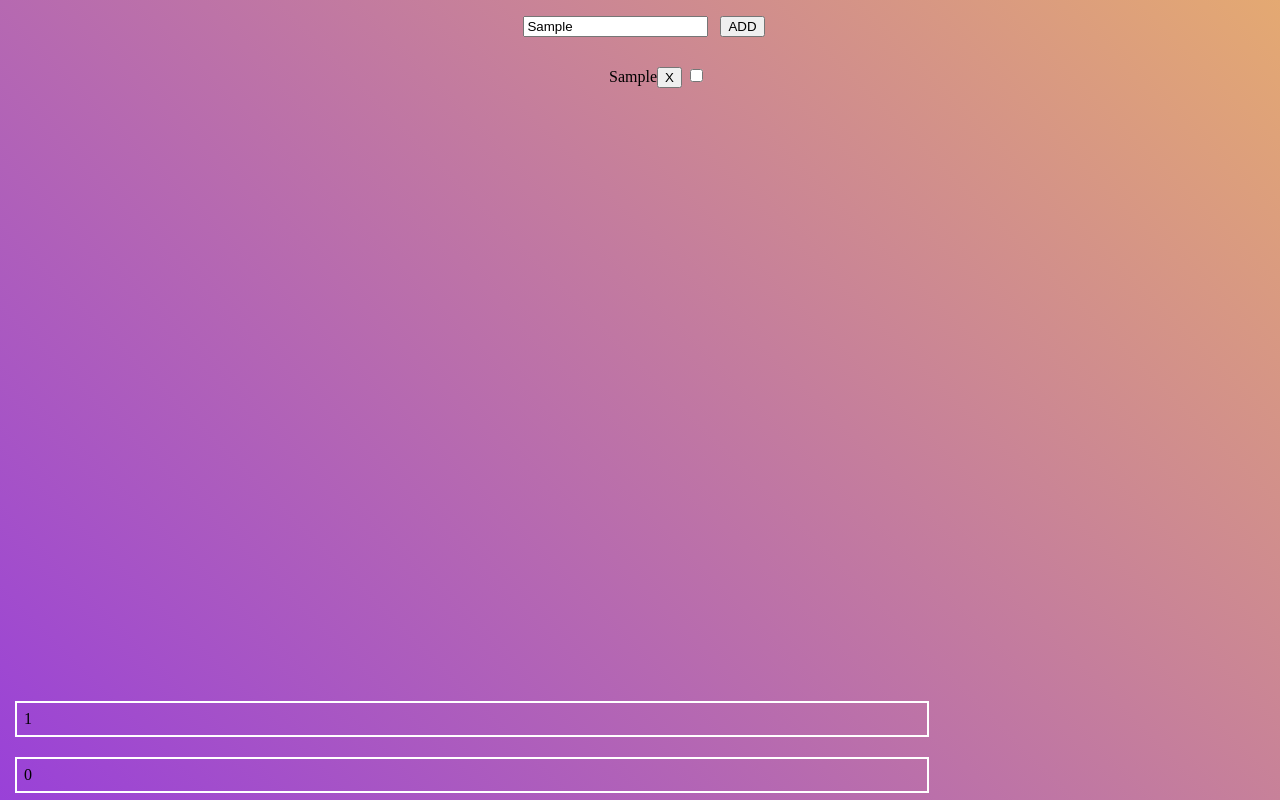
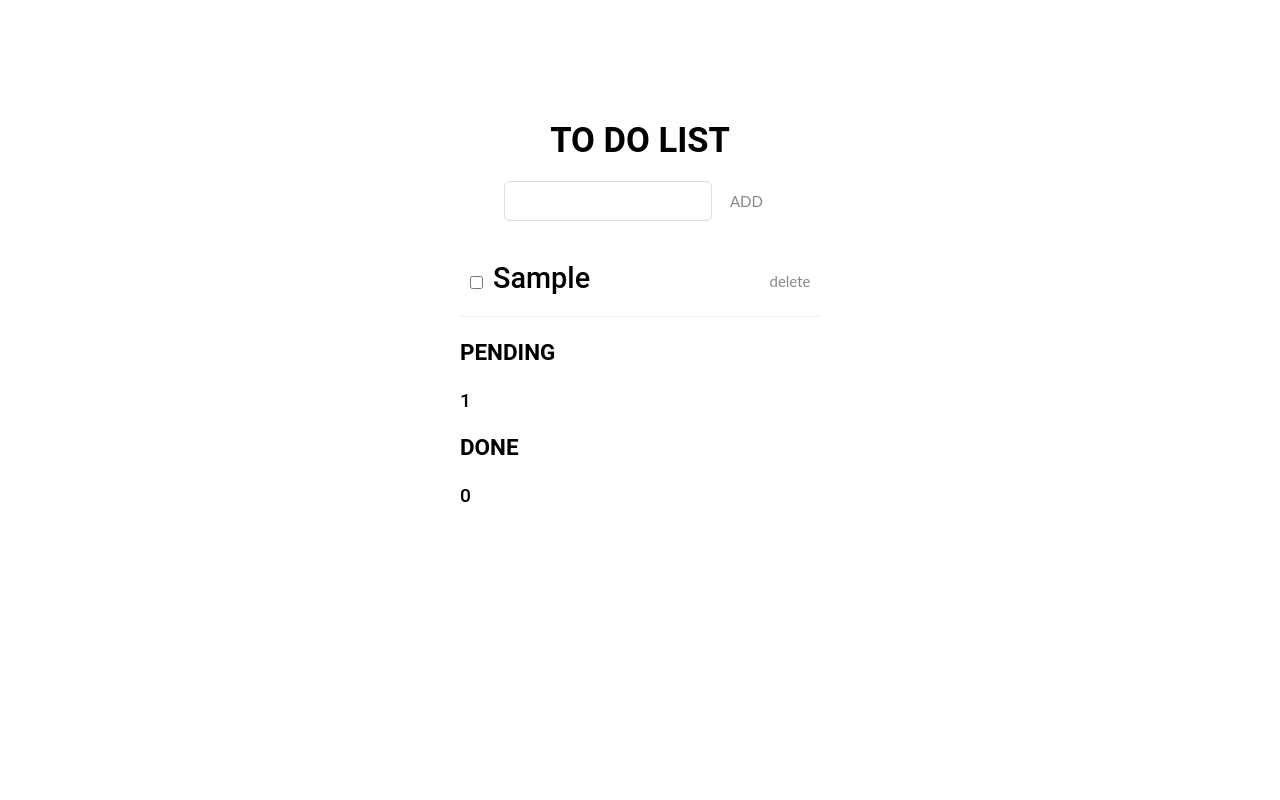
Before and after one commit to choi8686/todolist, a plain HTML site: page index.html in a window 1280 px wide. Both pictures are taken after typing "Sample" into the empty fields and a click on the button "ADD". Drawn offline with Linux system fonts and the light colour scheme.

Commit message:
todolist complete without localsave but its ok

```diff
--- a/index.html
+++ b/index.html
@@ -6,17 +6,20 @@
     <title>To do List</title>
   </head>
   <body>
-
+    <div class="container">
+    <h1>TO DO LIST</h1>
     <div id="todo">
     <input id="inputText" type="text">
     <button id="addBtn">ADD</button>
+  </div>
+    <div class="items">
     <ul id="todolist">
 
     </ul>
-    </div>
+
 
     <div id="pending">
-
+<h3>PENDING</h3>
     <span class="pend" id="pending_list">
       0
       </span>
@@ -25,12 +28,13 @@
     </div>
 
     <div id="done">
-
+  <h3>DONE</h3>
       <span id="done_list">
          0
         </span>
     </div>
-
+  </div>
+</div>
 
 
     <script src="todo.js"></script>
--- a/style.css
+++ b/style.css
@@ -1,44 +1,121 @@
-li{
-  list-style: none;
-}
 
-input{
-  margin: 8px; 0;
-  box-sizing: border-box;
+html {
+  min-height: 100%;
 }
 
 body{
-  background: linear-gradient(-135deg, #E4A972, #9941D8) fixed;
+  margin: 20px;
+ font: 500 1.2em/1.2 'Roboto', sans-serif;
+
+}
+
+
+
+.container{
+  display: block;
+   width: 400px;
+   margin: 100px auto 0;
+}
+
+#todo{
+  margin: auto;
   text-align: center;
 }
+ul {
+  margin: 0;
+  padding: 0;
 
-#touch{
-  padding: left;
 }
 
-#pending{
-  position: absolute;
-  text-align: left;
-  border: 2px solid white;
-  padding: 7px;
-  margin: 7px;
 
-  bottom: 7%;
-  width: 70%;
+  li * {
+  float: left;
 }
 
-#done{
 
-  position: absolute;
-  text-align: left;
-  border: 2px solid white;
-  padding: 7px;
-  margin: 7px;
-
-  bottom: 0;
-  width: 70%;
+input, button {
+  outline: none;
 }
 
-#done_list{
-  text-align: right;
+button{
+  outline: none;
+  background: none;
+  border: 0px;
+  color: #888;
+  font-size: 15px;
+  width: 60px;
+  margin: 10px 0 0;
+  font-family: Lato, sans-serif;
+  cursor: pointer;
+
 }
+button:hover {
+  color: #333;
+}
+
+#inputText{
+  margin: 0;
+  font-size: 18px;
+  line-height: 18px;
+  height: 18px;
+  padding: 10px;
+  border: 1px solid #ddd;
+  background: #fff;
+  border-radius: 6px;
+  font-family: Lato, sans-serif;
+    font-size: 15px;
+  color: #888;
+  text-align: left;
+  outline: none;
+}
+
+
+.delete{
+  background: none;
+  border: 0px;
+  color: #888;
+  font-size: 15px;
+  width: 60px;
+  margin: 10px 0 0;
+  font-family: Lato, sans-serif;
+  cursor: pointer;
+  float: right;
+}
+h1 {
+  margin: 0;
+   padding: 20px;
+   background-color: rgba(255, 255, 255, .4);
+   font-size: 1.8em;
+   text-align: center;
+}
+
+
+li {
+  margin: 0 auto;
+  overflow: hidden;
+  padding: 20px 0;
+  border-bottom: 1px solid #eee;
+
+}
+.touch{
+  margin: 0 10px;
+  position: relative;
+  top: 15px;
+
+}
+input[type=checkbox]:checked + label.through {
+    text-decoration: line-through;
+}
+
+.pend-ing{
+
+  font-size: 1.5em;
+
+}
+
+.items{
+  display: flex;
+flex-direction: column;
+padding: 20px;
+counter-reset: done-items undone-items;
+}
--- a/todo.js
+++ b/todo.js
@@ -8,30 +8,29 @@ var add = 0;
 
 
 
-var newArr = [];
-
-
 function addNewItem(list){
   var newlist = document.createElement('li');
-    newlist.classList += "pending";
+      newlist.classList += "pend-ing";
   var delBtn = document.createElement('button');
+      delBtn.classList += "delete";
+      delBtn.innerText = "delete";
   var span = document.createElement('span');
   var check = document.createElement('input');
       check.setAttribute('type', 'checkbox');
       check.classList += 'touch';
+  var label = document.createElement('label');
+      label.classList += "through"
 
-  delBtn.innerText = "X";
-  newlist.innerText = inputText.value;
+
   if(inputText.value === undefined || inputText.value === " " || !inputText.value){
     return false;
   }
+  label.innerText = inputText.value;
   list.appendChild(newlist);
   newlist.appendChild(span);
   newlist.appendChild(delBtn);
   newlist.appendChild(check);
-
-  newArr.push(newlist)
-
+  newlist.appendChild(label);
 
   delBtn.onclick = function(){
 
@@ -58,15 +57,24 @@ function addNewItem(list){
     count--;
     done_list.innerText = count;
   }
+
 }
 }
 
 
 function clickButton(){
   btnAdd.onclick = function(){
+    if(inputText.value === ""){
+        pending_list.innerText = add;
+    }else{
       addNewItem(todoList);
+      inputText.value = "";
       add++;
       pending_list.innerText = add;
+    }
+
+
+
 
 
 }
```
Lines whose indentation alone changed are shown as unchanged.
